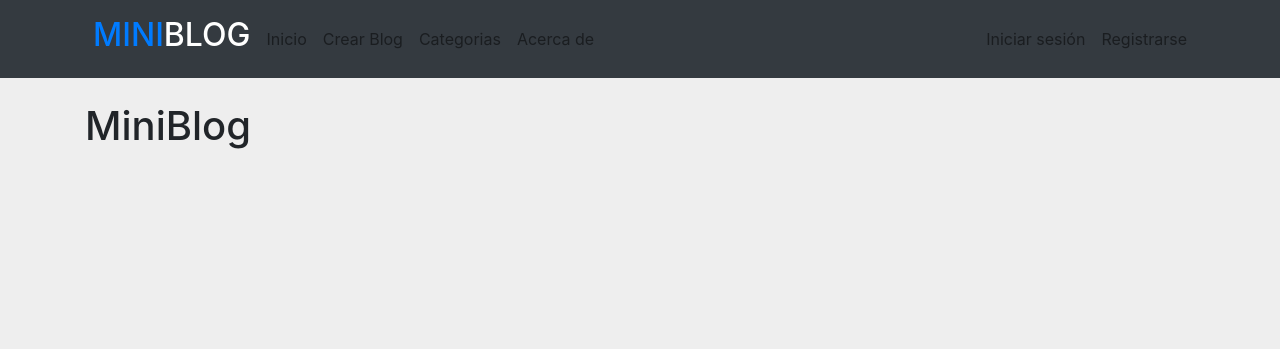
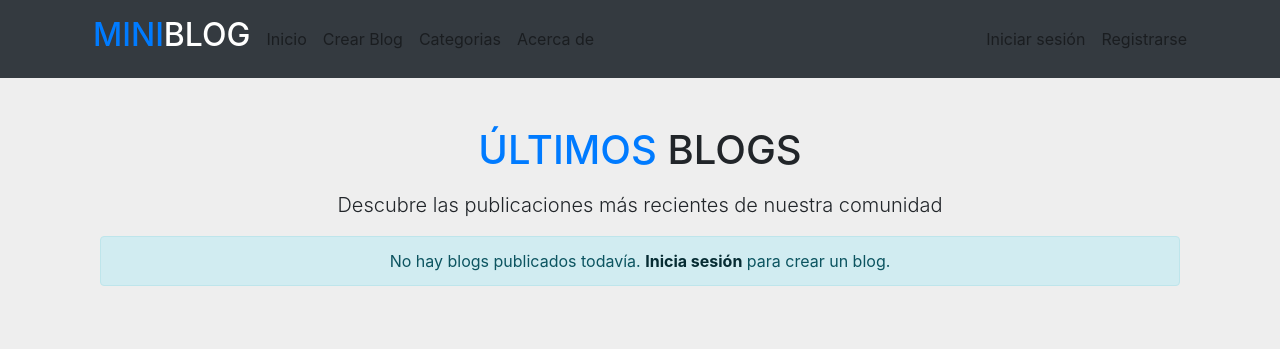
Before and after one commit to Emancc/EFI-Phyton-MiniBlog, a Flask app: page / in a window 1280 px wide. Shown: the top 349 px of the page. Run offline with Flask 3, Linux system fonts and the light colour scheme; parts of the project's set-up code (start-up, migrations or seed data) failed here and were passed over; some libraries are stand-ins or nearby versions.

```diff
--- a/templates/index.html
+++ b/templates/index.html
@@ -1,7 +1,119 @@
 {% extends "layout.html" %}
 
-{% block title %}MiniBlog{% endblock %}
+{% block title %}Inicio - Mi Blog{% endblock %}
 
 {% block content %}
-<h1>MiniBlog</h1>
+<div class="container py-4">
+  <div class="row mb-4">
+      <div class="col-12 text-center">
+          <h1 class="display-5 fw-bold mb-3"><span class="text-primary">ÚLTIMOS</span> BLOGS</h1>
+          <p class="lead">Descubre las publicaciones más recientes de nuestra comunidad</p>
+
+  <div class="row g-4">
+      {% if blogs %}
+          {% for blog in blogs %}
+          <div class="col-md-6 col-lg-4 mb-4">
+              <div class="card h-100 shadow-sm">
+                  {% if blog.blog_category %}
+                  <div class="position-absolute top-0 end-0 m-2">
+                      <span class="badge bg-primary text-white">{{ blog.blog_category.name }}</span>
+                  </div>
+                  {% endif %}
+
+                  <div class="card-body d-flex flex-column">
+                      <h3 class="card-title h5">{{ blog.title }}</h3>
+                      <p class="card-text text-muted small mb-3">
+                          <i class="bi bi-person"></i> {{ blog.author.username }}
+                          <span class="mx-2">•</span>
+                          <i class="bi bi-calendar"></i> {{ blog.created_at.strftime('%d/%m/%Y') }}
+                      </p>
+
+                      <div class="card-text mb-3 flex-grow-1 overflow-auto" style="max-height: 150px; white-space: pre-line;text-align: left;">
+                          {{ blog.description | replace('\n', '<br>') | safe }}
+                      </div>
+
+                      <div class="mt-3">
+                          <div class="d-flex flex-wrap align-items-center gap-2">
+                              <div class="me-2">
+                                  <a href="#" class="btn btn-sm btn-outline-primary rounded-pill position-relative">
+                                      <i class="bi bi-chat-dots me-1"></i> Comentar
+                                      {% if blog.comment_count > 0 %}
+                                      <span class="position-absolute top-0 start-100 translate-middle badge rounded-pill border border-white bg-warning text-dark">
+                                          {{ blog.comment_count }}
+                                          <span class="visually-hidden"><i class="bi bi-chat-square-text me-2"></i></span>
+                                      </span>
+                                      {% endif %}
+                                  </a>
+                              </div>
+
+                              {% if current_user.is_authenticated and current_user.id == blog.author.id %}
+                              <div class="me-2">
+                                  <a href="#" class="btn btn-sm btn-outline-secondary rounded-pill mx-2" title="Editar">
+                                      <i class="bi bi-pencil me-1"></i>Editar
+                                  </a>
+                              </div>
+                              <div>
+                                  <form action="#" method="POST" class="d-inline" onsubmit="return confirm('¿Estás seguro de que quieres eliminar este blog?')">
+                                      <button type="submit" class="btn btn-sm btn-outline-danger rounded-pill" title="Eliminar">
+                                          <i class="bi bi-trash me-1"></i>Eliminar
+                                      </button>
+                                  </form>
+                              </div>
+                              {% endif %}
+                          </div>
+                      </div>
+                  </div>
+              </div>
+          </div>
+          {% endfor %}
+      {% else %}
+          <div class="col-12">
+              <div class="alert alert-info text-center">
+                  No hay blogs publicados todavía.
+                  {% if current_user.is_authenticated %}
+                      <a href="#" class="alert-link">¡Crea el primero!</a>
+                  {% else %}
+                      <a href="#" class="alert-link">Inicia sesión</a> para crear un blog.
+                  {% endif %}
+              </div>
+          </div>
+      {% endif %}
+  </div>
+</div>
+
+<style>
+    .card {
+        border: none;
+        border-radius: 10px;
+        transition: transform 0.3s ease, box-shadow 0.3s ease;
+    }
+
+    .card:hover {
+        transform: translateY(-5px);
+        box-shadow: 0 10px 20px rgba(0,0,0,0.1);
+    }
+
+    .card-title {
+        color: #333;
+        font-weight: 600;
+    }
+
+    .badge {
+        font-size: 0.7rem;
+        font-weight: 500;
+        padding: 0.35em 0.65em;
+    }
+
+    h1 span {
+        color: #0d6efd;
+    }
+
+    .btn-outline-primary {
+        border-radius: 20px;
+    }
+
+    .btn-sm {
+        padding: 0.25rem 0.75rem;
+    }
+</style>
 {% endblock %}
```
Also changed, not shown: templates/blog_detalle.html (added, +135 -0 lines), templates/crear_blog.html (added, +45 -0 lines).
